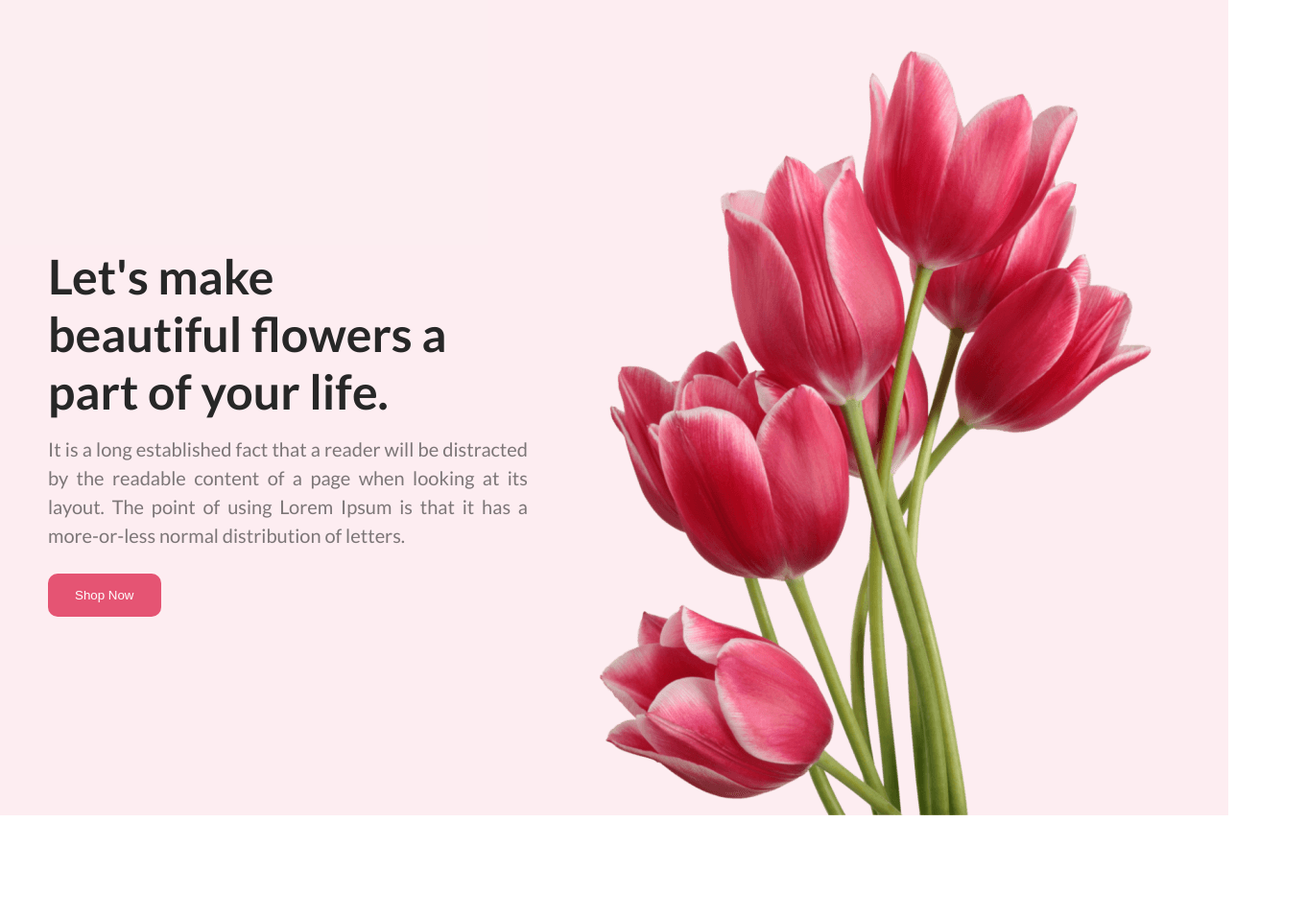
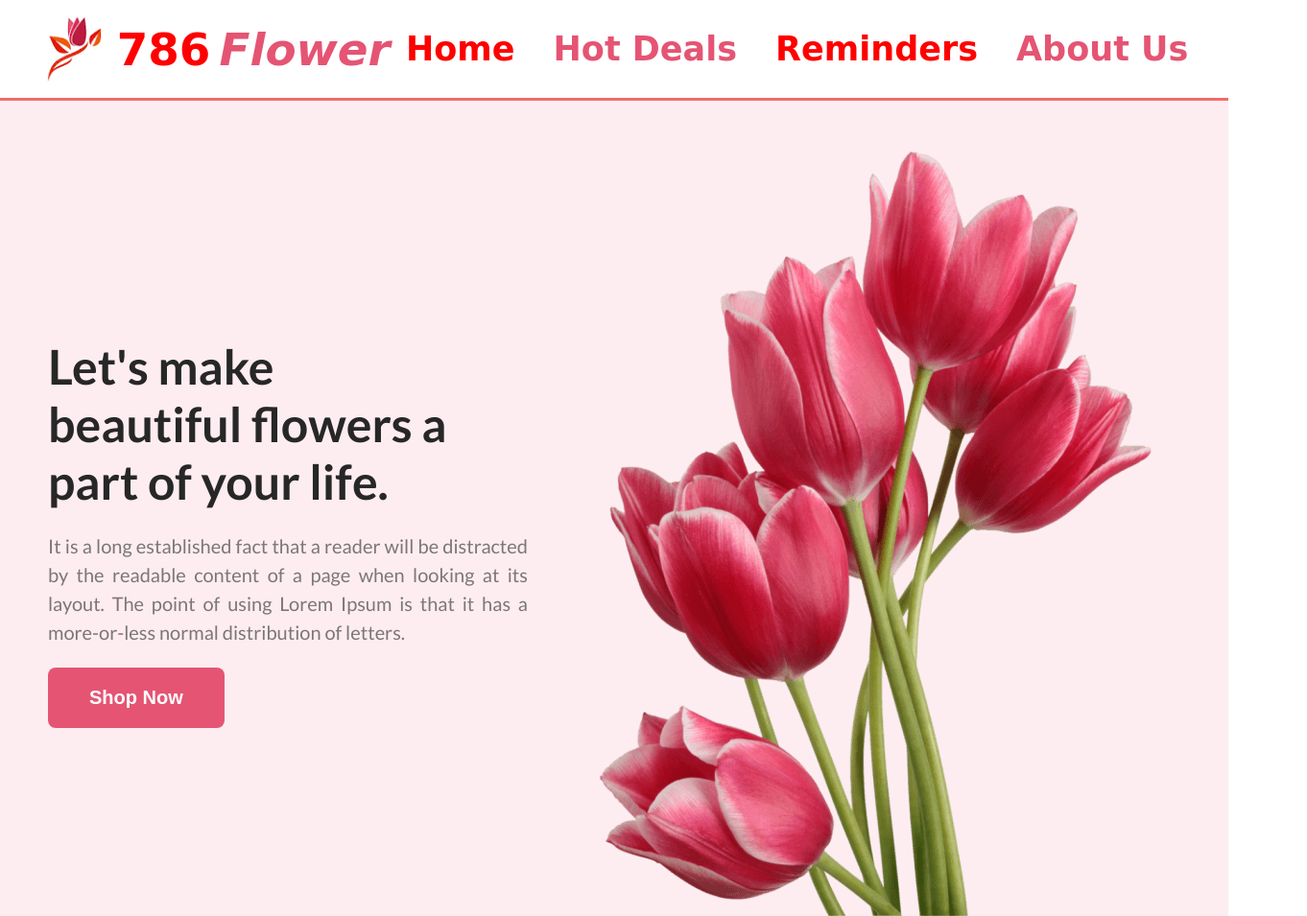
Before and after one commit to M-Arafat61/flower-shop-website, a plain HTML site: page index.html in a window 1280 px wide. Shown: the top 955 px of the page at 96% size, 1362 px wide, since content can reach past the window. Drawn offline with Linux system fonts and the light colour scheme; a web font is replaced by a local one.

Commit message:
navbar creation & styling

```diff
--- a/index.html
+++ b/index.html
@@ -8,22 +8,38 @@
     <link rel="preconnect" href="https://fonts.googleapis.com">
     <link rel="preconnect" href="https://fonts.gstatic.com" crossorigin>
     <link href="https://fonts.googleapis.com/css2?family=Lato:wght@400;700;900&display=swap" rel="stylesheet">
+    <link rel="preconnect" href="https://fonts.googleapis.com">
+    <link rel="preconnect" href="https://fonts.gstatic.com" crossorigin>
+    <link href="https://fonts.googleapis.com/css2?family=Fasthand&display=swap" rel="stylesheet">
+
+
 </head>
 <body>
+    <header>
+        <div class="nav-container">
+            <div class="logo-container">
+                <img class="logo-head" src="flower_assets/tulip-logo.png" alt="">
+                <h3 class="logo-title"><span class="span-786">786</span> <em class="em-flower">Flower</em></h3>
 
-    <header>
-
+            </div>
+            <div class="menu-container">
+                <ul class="items">
+                    <li class="item1">Home</li>
+                    <li class="item2">Hot Deals</li>
+                    <li class="item3">Reminders</li>
+                    <li class="item4">About Us</li>
+                </ul>
+            </div>
+        </div>
     </header>
-
-    <!-- banner section -->
+<!-- banner section -->
     <main>
-
         <section class="banner-section">
             <div class="banner-container">
                 <div class="intro-info">
-                    <h1>Let's make <br> beautiful flowers a <br>part of your life.</h1>
-                    <p>It is a long established fact that a reader will be distracted by the readable content of a page when looking at its layout. The point of using Lorem Ipsum is that it has a more-or-less normal distribution of letters.</p>
-                    <button class="primary-button"> Shop Now</button>
+                    <h1 class="banner-title">Let's make <br> beautiful flowers a <br>part of your life.</h1>
+                    <p class="banner-desc">It is a long established fact that a reader will be distracted by the readable content of a page when looking at its layout. The point of using Lorem Ipsum is that it has a more-or-less normal distribution of letters.</p>
+                    <button class="shop-btn"> Shop Now</button>
                 </div>
 
                 <img class="img-banner" src="flower_assets/pngwing 10.png" alt="">
@@ -37,7 +53,7 @@
                 <h3 class="flower-title">
                     Our Featured Flowers
                 </h3>
-                <p class="flower-description">
+                <p class="flower-desc">
                     It is a long established fact that a reader will be distracted by the readable <br> content of a page when looking at its layout. </p>
             </div>
             <div class="flowers-container">
@@ -93,6 +109,7 @@
         </section>
 
 <!-- instagram section -->
+
         <section class="ig-section">
             <div class="ig-container">
                 <h1 class="ig-title">Instagram</h1>
@@ -108,6 +125,7 @@
 
 
 <!-- latest deal section -->
+
         <section class="latest-deal-section">
             <h1 class="deal-title">
                 Get The Latest Deals
@@ -122,8 +140,10 @@
 
         </section>
     </main>
+
     <!-- end of main sections -->
     <!-- footer section -->
+
     <footer>
         <div class="footer-container">
             <h1 class="footer-title">
--- a/styles/style.css
+++ b/styles/style.css
@@ -1,4 +1,6 @@
+
 /* universal selector */
+
 *{
     margin: 0;
     padding: 0;
@@ -6,16 +8,94 @@
 body{
     font-family: Lato;
 }
+html, body {
+    overflow-x: scroll;
+}
+
+/* header section styles */
+
+.nav-container{
+    display: flex;
+    flex-shrink: 0;
+    justify-content: space-around;
+    align-items: center;
+    padding: 16px;
+    background-color: white;
+    border-bottom:3px solid rgb(240, 108, 108);;
+}
+.logo-container{
+    display: flex;
+    justify-content:center;
+    align-items: center;
+    font-size: 40px;
+    color: black;
+}
+.span-786{
+    color: red;
+    font-weight: 800;
+    font-family: 'Fasthand', cursive;
+}
+.em-flower{
+    color: #E55473;
+    font-weight: 800;
+    font-family: 'Fasthand', cursive;
+}
+.logo-head{
+    width: 100px;
+    align-items: center;
+    padding-left:5px ;
+}
+.items{
+    display: flex;
+    list-style: none;
+}
+.item1{
+    font-size: 35px;
+    color: red;
+    font-family: 'Fasthand', cursive;
+    font-weight: bolder;
+    margin-right: 10px;
+    padding: 15px;
+    text-decoration: none;
+    cursor: pointer;
+}
+.item2{
+    color: #E55473;
+    font-family: 'Fasthand', cursive;
+    font-size: 35px;
+    font-weight: bolder;
+    margin-right: 10px;
+    padding: 15px;
+    text-decoration: none;
+    cursor: pointer;
+}
+.item3{
+    font-size: 35px;
+    color: red;
+    font-family: 'Fasthand', cursive;
+    font-weight: bolder;
+    margin-right: 10px;
+    padding: 15px;
+    text-decoration: none;
+    cursor: pointer;
+}
+.item4{
+    font-size: 35px;
+    color: #E55473;
+    font-family: 'Fasthand', cursive;
+    font-weight: bolder;
+    margin-right: 10px;
+    padding: 15px;
+    text-decoration: none;
+    cursor: pointer;
+}
 
 /* banner section styles */
-.banner-section{
-    margin: 0;
-    padding: 0;
-}
+
 .banner-container{
-    /* height: 100vh; */
     width: auto;
     display: flex;
+    flex-shrink: 0;
     background: rgba(229, 84, 115, 0.10);
     justify-content:space-between;
     align-items:center;
@@ -27,30 +107,31 @@ body{
    text-align: justify;
    padding-bottom: 0;
 }
-h1{
+.banner-title{
     color: #272727;
     font-size: 50px;
     font-weight: 900;
-    margin-bottom: 15px;
+    margin-bottom: 22px;
     font-weight: bolder;
-
 }
-p{
+.banner-desc{
     color: rgba(39, 39, 39, 0.60);
     font-size: 20px;
     font-weight: 400;
     line-height: 30px;
-    margin-bottom: 10px;
-
+    margin-bottom: 22px;
 }
-.primary-button{
-    padding: 15px 28px;
-    border-radius: 10px;
+.shop-btn{
+    font-size: 20px;
+    font-weight: 700;
+    display: inline-flex;
+    padding: 20px 43px;
+    align-items: flex-start;
+    gap: 10px;
+    border: 0;
+    border-radius: 8px;
     background: #E55473;
-    color: white;
-    background-color: none;
-    border: 0;
-    margin-top: 15px;
+    color: #FFF;
 }
 .banner-container .img-banner{
     max-width: 100%;
@@ -73,7 +154,7 @@ p{
     margin-top: 150px;
     margin-bottom: 20px;
 }
-.flower-description{
+.flower-desc{
     color: rgba(39, 39, 39, 0.60);
     text-align: center;
     font-size: 18px;
@@ -142,7 +223,6 @@ img{
 a{
     color: #272727;
 }
-
 .facilities{
     display: flex;
     flex-shrink: 0;
@@ -154,7 +234,6 @@ a{
     justify-content: space-around;
     align-items: center;
 }
-
 .facilities, .h3{
     color: rgba(39, 39, 39, 0.80);
     text-align: center;
@@ -164,6 +243,7 @@ a{
 }
 
 /* offer section styles */
+
 .offer-section{
     width: auto;
     text-align: center;
@@ -185,9 +265,11 @@ a{
     color: #272727;
     font-size: 40px;
     font-weight: 800;
+    margin-bottom: 20px;
 }
 .offer-desc{
     text-align: center;
+    margin-bottom: 40px;
 }
 .sign-btn{
     font-size: 20px;
@@ -203,6 +285,7 @@ a{
 }
 
 /* instagram section styles */
+
 .ig-section{
     width: auto;
     text-align: center;
@@ -244,6 +327,7 @@ a{
     background-repeat: no-repeat;
     background-size: cover;
     background-clip: content-box;
+    object-fit: contain;
     margin: 50px 150px;
     border: 0;
     border-radius: 8px solid lightgray;
@@ -260,13 +344,15 @@ a{
     text-align: center;
     font-size: 40px;
     font-weight: 800;
-    padding-top: 130px;
+    padding-top: 140px;
+    padding-bottom: 18px;
 }
 .deal-desc{
     color: rgba(39, 39, 39, 0.60);
     text-align: center;
     font-size: 18px;
     font-weight: 400;
+    padding-bottom: 30px;
 }
 
 .subscription-container input[type="email"]{
```
Also changed, not shown: flower_assets/tulip-logo.png (added).
